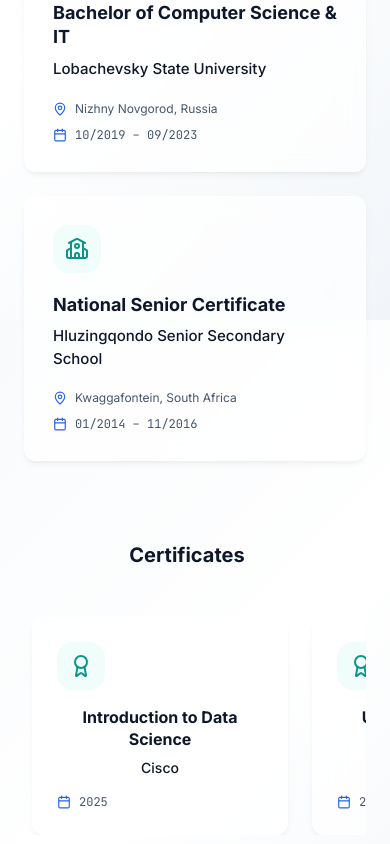
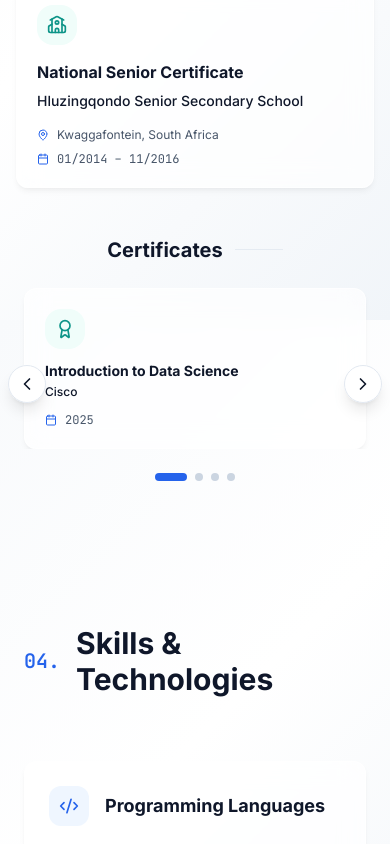
Before and after one commit to Ngwenya-Mn/project_portfolio, a React (Vite) app: page / in a window 390 px wide. Shown: the part 3900-4744 px from the top of the page. Built offline with nearby package versions, Linux system fonts and the light colour scheme.

Commit message:
enhance Education section with responsive carousel and reduced spacing

```diff
--- a/src/sections/Education.tsx
+++ b/src/sections/Education.tsx
@@ -1,4 +1,4 @@
-import { useRef, useEffect } from "react";
+import { useRef, useEffect, useState } from "react";
 import gsap from "gsap";
 import { ScrollTrigger } from "gsap/ScrollTrigger";
 import {
@@ -8,11 +8,11 @@ import {
   MapPin,
   Calendar,
   Award,
+  ChevronLeft,
+  ChevronRight,
 } from "lucide-react";
 
-
 gsap.registerPlugin(ScrollTrigger);
-
 
 const EDUCATION = [
   {
@@ -35,9 +35,8 @@ const EDUCATION = [
     institution: "Hluzingqondo Senior Secondary School",
     location: "Kwaggafontein, South Africa",
     date: "01/2014 – 11/2016",
-  },
+  }
 ];
-
 
 const CERTIFICATES = [
   {
@@ -52,16 +51,51 @@ const CERTIFICATES = [
     date: "2025",
     image: "https://www.datacamp.com/completed/statement-of-accomplishment/course/2e5e067560a1ab7690bb517d0defe6b7baf5b7bc",
   },
+  {
+    title: "Data Analytics Essentials",
+    issuer: "Cisco",
+    date: "2025",
+    image: "https://www.credly.com/badges/6b6d4f8d-aec2-4b51-bb14-8f56ce02f729",
+  },
+  {
+    title: "Data Analytics Essentials",
+    issuer: "Cisco",
+    date: "2025",
+    image: "https://www.credly.com/badges/6b6d4f8d-aec2-4b51-bb14-8f56ce02f729",
+  }
 ];
-
 
 export default function Education() {
   const sectionRef = useRef<HTMLElement>(null);
   const labelRef = useRef<HTMLDivElement>(null);
   const cardsRef = useRef<(HTMLDivElement | null)[]>([]);
-  const carouselRef = useRef<HTMLDivElement>(null);
   const certificateCardsRef = useRef<(HTMLDivElement | null)[]>([]);
 
+  const [currentIndex, setCurrentIndex] = useState(0);
+  const [isMobile, setIsMobile] = useState(false);
+  const carouselContainerRef = useRef<HTMLDivElement>(null);
+
+  // Check for mobile view
+  useEffect(() => {
+    const checkMobile = () => {
+      setIsMobile(window.innerWidth < 768);
+    };
+    checkMobile();
+    window.addEventListener("resize", checkMobile);
+    return () => window.removeEventListener("resize", checkMobile);
+  }, []);
+
+  const nextSlide = () => {
+    setCurrentIndex((prev) =>
+      prev + 3 >= CERTIFICATES.length ? 0 : prev + 1
+    );
+  };
+
+  const prevSlide = () => {
+    setCurrentIndex((prev) =>
+      prev === 0 ? Math.max(0, CERTIFICATES.length - 3) : prev - 1
+    );
+  };
 
   useEffect(() => {
     const ctx = gsap.context(() => {
@@ -78,7 +112,6 @@ export default function Education() {
         },
       );
 
-
       // Education cards animation
       const validCards = cardsRef.current.filter(Boolean);
       gsap.fromTo(
@@ -94,79 +127,51 @@ export default function Education() {
         },
       );
 
-
-      // Certificates section header animation
-      if (carouselRef.current) {
-        gsap.fromTo(
-          carouselRef.current.querySelector("h3"),
-          { y: 20, opacity: 0 },
-          {
-            y: 0,
-            opacity: 1,
-            duration: 0.5,
-            ease: "power3.out",
-            scrollTrigger: { trigger: sectionRef.current, start: "top 70%" },
-          },
-        );
-
-
       // Certificate cards animation
       const validCertCards = certificateCardsRef.current.filter(Boolean);
       gsap.fromTo(
         validCertCards,
-          { x: -30, opacity: 0 },
+        { y: 30, opacity: 0 },
         {
-            x: 0,
+          y: 0,
           opacity: 1,
           duration: 0.6,
           ease: "power3.out",
           stagger: 0.1,
-            scrollTrigger: { trigger: sectionRef.current, start: "top 65%" },
+          scrollTrigger: { trigger: sectionRef.current, start: "top 70%" },
         },
       );
-
-
-        // Carousel horizontal scroll animation
-        gsap.to(carouselRef.current, {
-          x: -200,
-          duration: 3,
-          ease: "none",
-          scrollTrigger: {
-            trigger: sectionRef.current,
-            start: "top 60%",
-            end: "bottom 60%",
-            scrub: 1,
-          },
-        });
-      }
     }, sectionRef);
-
 
     return () => ctx.revert();
   }, []);
 
+  // Get visible certificates based on screen size
+  const getVisibleCertificates = () => {
+    const itemsToShow = isMobile ? 1 : 3;
+    return CERTIFICATES.slice(currentIndex, currentIndex + itemsToShow);
+  };
 
   return (
     <section
       ref={sectionRef}
       id="education"
-      className="relative z-[2] py-24 md:py-32"
+      className="relative z-[2] py-12 md:py-16 lg:py-20"
     >
-      <div className="max-w-7xl mx-auto px-6">
+      <div className="max-w-7xl mx-auto px-4 sm:px-6 lg:px-8">
         {/* Education Header */}
-        <div ref={labelRef} className="mb-16 opacity-0 flex items-center gap-4">
-          <span className="text-[var(--color-primary)] font-mono text-xl font-bold">
+        <div ref={labelRef} className="mb-10 md:mb-12 opacity-0 flex items-center gap-3 md:gap-4">
+          <span className="text-[var(--color-primary)] font-mono text-lg md:text-xl font-bold">
             03.
           </span>
-          <h2 className="text-3xl md:text-4xl font-bold text-[var(--text-primary)]">
+          <h2 className="text-2xl md:text-3xl lg:text-4xl font-bold text-[var(--text-primary)]">
             Education
           </h2>
           <div className="flex-1 h-px bg-slate-200/80"></div>
         </div>
 
-
-        {/* Education Cards */}
-        <div className="grid grid-cols-1 md:grid-cols-2 lg:grid-cols-3 gap-6 mb-20">
+        {/* Education Cards - Responsive Grid */}
+        <div className="grid grid-cols-1 sm:grid-cols-2 lg:grid-cols-3 gap-5 md:gap-6 mb-12 md:mb-16">
           {EDUCATION.map((edu, idx) => {
             const Icon = edu.icon;
             return (
@@ -175,31 +180,28 @@ export default function Education() {
                 ref={(el) => {
                   cardsRef.current[idx] = el;
                 }}
-                className="glass-card p-7 opacity-0 group hover:border-[var(--color-primary)]/30 transition-all duration-300"
+                className="glass-card p-5 md:p-7 opacity-0 group hover:border-[var(--color-primary)]/30 transition-all duration-300"
               >
-                <div className="w-12 h-12 rounded-xl bg-teal-50 flex items-center justify-center mb-5 group-hover:bg-[var(--color-secondary)]/10 transition-colors">
-                  <Icon className="w-6 h-6 text-[var(--color-secondary)]" />
+                <div className="w-10 h-10 md:w-12 md:h-12 rounded-xl bg-teal-50 flex items-center justify-center mb-4 md:mb-5 group-hover:bg-[var(--color-secondary)]/10 transition-colors">
+                  <Icon className="w-5 h-5 md:w-6 md:h-6 text-[var(--color-secondary)]" />
                 </div>
 
-
-                <h3 className="text-lg font-bold text-[var(--text-primary)] leading-snug">
+                <h3 className="text-base md:text-lg font-bold text-[var(--text-primary)] leading-snug">
                   {edu.degree}
                 </h3>
 
-
-                <p className="mt-2 text-[15px] font-medium text-[var(--text-primary)]/80">
+                <p className="mt-2 text-sm md:text-[15px] font-medium text-[var(--text-primary)]/80">
                   {edu.institution}
                 </p>
 
-
-                <div className="mt-5 flex flex-col gap-2.5 text-xs text-[var(--text-secondary)]">
+                <div className="mt-4 md:mt-5 flex flex-col gap-2 md:gap-2.5 text-xs text-[var(--text-secondary)]">
                   <div className="flex items-center gap-2">
-                    <MapPin className="w-3.5 h-3.5 text-[var(--color-primary)] flex-shrink-0" />
-                    <span>{edu.location}</span>
+                    <MapPin className="w-3 h-3 md:w-3.5 md:h-3.5 text-[var(--color-primary)] flex-shrink-0" />
+                    <span className="text-xs md:text-sm">{edu.location}</span>
                   </div>
                   <div className="flex items-center gap-2">
-                    <Calendar className="w-3.5 h-3.5 text-[var(--color-primary)] flex-shrink-0" />
-                    <span className="font-mono">{edu.date}</span>
+                    <Calendar className="w-3 h-3 md:w-3.5 md:h-3.5 text-[var(--color-primary)] flex-shrink-0" />
+                    <span className="font-mono text-xs md:text-sm">{edu.date}</span>
                   </div>
                 </div>
               </div>
@@ -207,23 +209,47 @@ export default function Education() {
           })}
         </div>
 
-
         {/* Certificates Subsection */}
-        <div className="text-center mb-12">
-          <div ref={carouselRef} className="inline-flex items-center gap-4">
-            <div className="mb-12 flex items-center gap-4">
+        <div className="relative">
+          <div className="text-center mb-6 md:mb-8">
+            <div className="inline-flex items-center gap-3 md:gap-4">
               <h3 className="text-xl md:text-2xl font-bold text-[var(--text-primary)]">
                 Certificates
               </h3>
-              <div className="flex-1 h-px bg-slate-200/80"></div>
+              <div className="w-12 md:w-20 h-px bg-slate-200/80"></div>
             </div>
           </div>
 
+          {/* Carousel Container */}
+          <div className="relative max-w-5xl mx-auto">
+            {/* Navigation Buttons - Only show if there are more certificates than visible items */}
+            {CERTIFICATES.length > (isMobile ? 1 : 3) && (
+              <>
+                <button
+                  onClick={prevSlide}
+                  className="absolute left-0 top-1/2 -translate-y-1/2 -translate-x-2 md:-translate-x-4 z-10 bg-white/90 backdrop-blur-sm p-2 rounded-full shadow-lg hover:bg-white transition-all duration-300 border border-slate-200"
+                  aria-label="Previous certificates"
+                >
+                  <ChevronLeft className="w-5 h-5 text-[var(--text-primary)]" />
+                </button>
+                <button
+                  onClick={nextSlide}
+                  className="absolute right-0 top-1/2 -translate-y-1/2 translate-x-2 md:translate-x-4 z-10 bg-white/90 backdrop-blur-sm p-2 rounded-full shadow-lg hover:bg-white transition-all duration-300 border border-slate-200"
+                  aria-label="Next certificates"
+                >
+                  <ChevronRight className="w-5 h-5 text-[var(--text-primary)]" />
+                </button>
+              </>
+            )}
 
-          <div className="overflow-x-hidden max-w-5xl mx-auto">
+            {/* Carousel Track */}
+            <div className="overflow-hidden px-2">
               <div
-              className="flex gap-6 px-2"
-              style={{ width: "calc(100% + 100px)" }}
+                ref={carouselContainerRef}
+                className="flex gap-4 md:gap-6 transition-transform duration-500 ease-out"
+                style={{
+                  transform: `translateX(-${currentIndex * (isMobile ? 100 : 33.333)}%)`,
+                }}
               >
                 {CERTIFICATES.map((cert, idx) => {
                   const Icon = Award;
@@ -236,34 +262,69 @@ export default function Education() {
                       ref={(el) => {
                         certificateCardsRef.current[idx] = el;
                       }}
-                    className="flex-shrink-0 w-64 glass-card p-6 opacity-0 hover:border-[var(--color-primary)]/30 transition-all duration-300 block"
+                      className={`flex-shrink-0 ${
+                        isMobile ? "w-full" : "w-1/3"
+                      } glass-card p-5 md:p-6 opacity-0 hover:border-[var(--color-primary)]/30 transition-all duration-300 block`}
+                      style={{
+                        opacity: 0,
+                        animation: `fadeInUp 0.6s ease-out ${idx * 0.1}s forwards`
+                      }}
                     >
-                    <div className="w-12 h-12 rounded-xl bg-teal-50 flex items-center justify-center mb-4">
-                      <Icon className="w-6 h-6 text-[var(--color-secondary)]" />
+                      <div className="w-10 h-10 md:w-12 md:h-12 rounded-xl bg-teal-50 flex items-center justify-center mb-3 md:mb-4">
+                        <Icon className="w-5 h-5 md:w-6 md:h-6 text-[var(--color-secondary)]" />
                       </div>
 
-
-                    <h4 className="text-base font-bold text-[var(--text-primary)] leading-snug mb-2">
+                      <h4 className="text-sm md:text-base font-bold text-[var(--text-primary)] leading-snug mb-1 md:mb-2">
                         {cert.title}
                       </h4>
 
-
-                    <p className="text-sm text-[var(--text-primary)]/80 font-medium">
+                      <p className="text-xs md:text-sm text-[var(--text-primary)]/80 font-medium">
                         {cert.issuer}
                       </p>
 
-
-                    <div className="mt-4 flex items-center gap-2 text-xs text-[var(--text-secondary)]">
-                      <Calendar className="w-3.5 h-3.5 text-[var(--color-primary)] flex-shrink-0" />
-                      <span className="font-mono">{cert.date}</span>
+                      <div className="mt-3 md:mt-4 flex items-center gap-2 text-xs text-[var(--text-secondary)]">
+                        <Calendar className="w-3 h-3 md:w-3.5 md:h-3.5 text-[var(--color-primary)] flex-shrink-0" />
+                        <span className="font-mono text-xs md:text-sm">{cert.date}</span>
                       </div>
                     </a>
                   );
                 })}
               </div>
             </div>
+
+            {/* Dots Indicator */}
+            {CERTIFICATES.length > (isMobile ? 1 : 3) && (
+              <div className="flex justify-center gap-2 mt-6 md:mt-8">
+                {Array.from({ length: Math.ceil(CERTIFICATES.length / (isMobile ? 1 : 3)) }).map((_, idx) => (
+                  <button
+                    key={idx}
+                    onClick={() => setCurrentIndex(idx * (isMobile ? 1 : 3))}
+                    className={`h-2 rounded-full transition-all duration-300 ${
+                      Math.floor(currentIndex / (isMobile ? 1 : 3)) === idx
+                        ? "w-8 bg-[var(--color-primary)]"
+                        : "w-2 bg-slate-300 hover:bg-slate-400"
+                    }`}
+                    aria-label={`Go to slide ${idx + 1}`}
+                  />
+                ))}
+              </div>
+            )}
           </div>
         </div>
+      </div>
+
+      <style jsx>{`
+        @keyframes fadeInUp {
+          from {
+            opacity: 0;
+            transform: translateY(20px);
+          }
+          to {
+            opacity: 1;
+            transform: translateY(0);
+          }
+        }
+      `}</style>
     </section>
   );
 }
```
Lines whose indentation alone changed are shown as unchanged.
